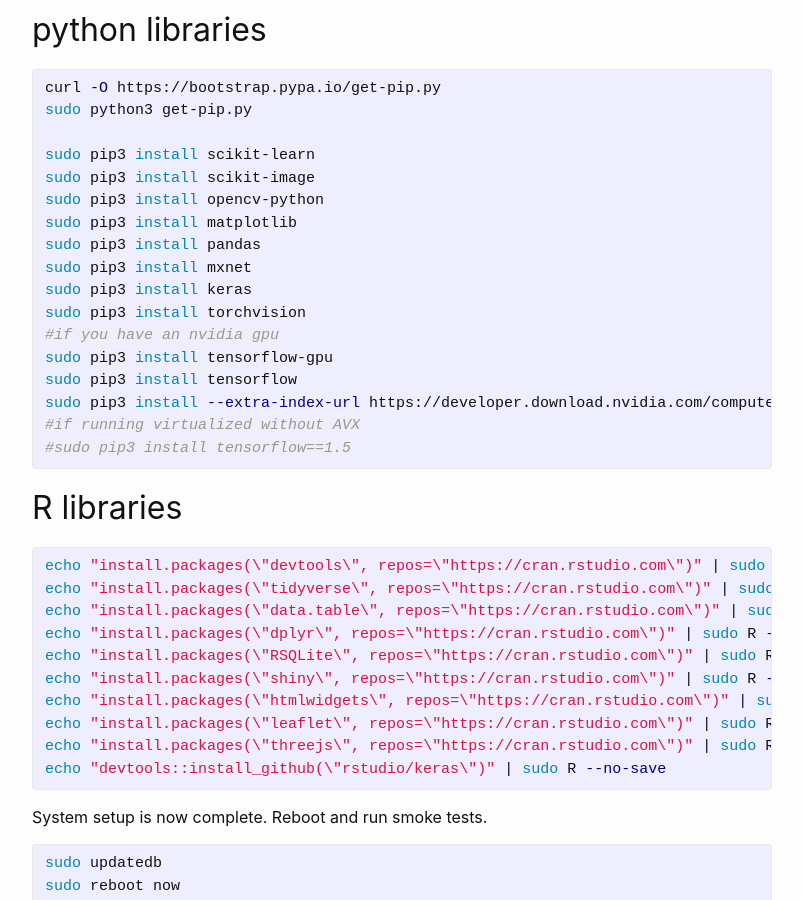
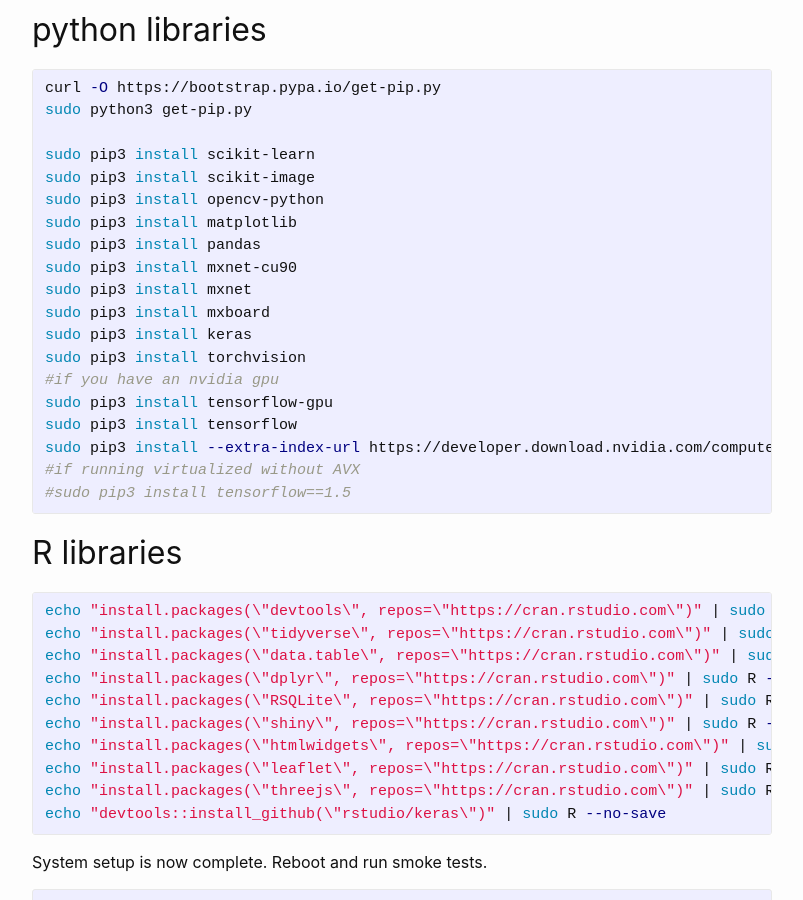
Before and after one commit to cirrascalecloudservices/cirrascalecloudservices.github.io, a Jekyll site: the page built from _posts/2019-10-19-system_setup.markdown, in a window 1280 px wide and 900 px high, scrolled down 2336 px. Shown: the whole window, without its empty margins (238-1041 px from the left). Built offline with Jekyll 4.4.1, drawn with Linux system fonts in a browser that asks for light colours.

Commit message:
add mxnet-cu90, and mxboard to system setup

```diff
--- a/_posts/2019-10-19-system_setup.markdown
+++ b/_posts/2019-10-19-system_setup.markdown
@@ -103,7 +103,9 @@
 sudo pip3 install opencv-python
 sudo pip3 install matplotlib
 sudo pip3 install pandas
+sudo pip3 install mxnet-cu90
 sudo pip3 install mxnet
+sudo pip3 install mxboard
 sudo pip3 install keras
 sudo pip3 install torchvision
 #if you have an nvidia gpu
```
